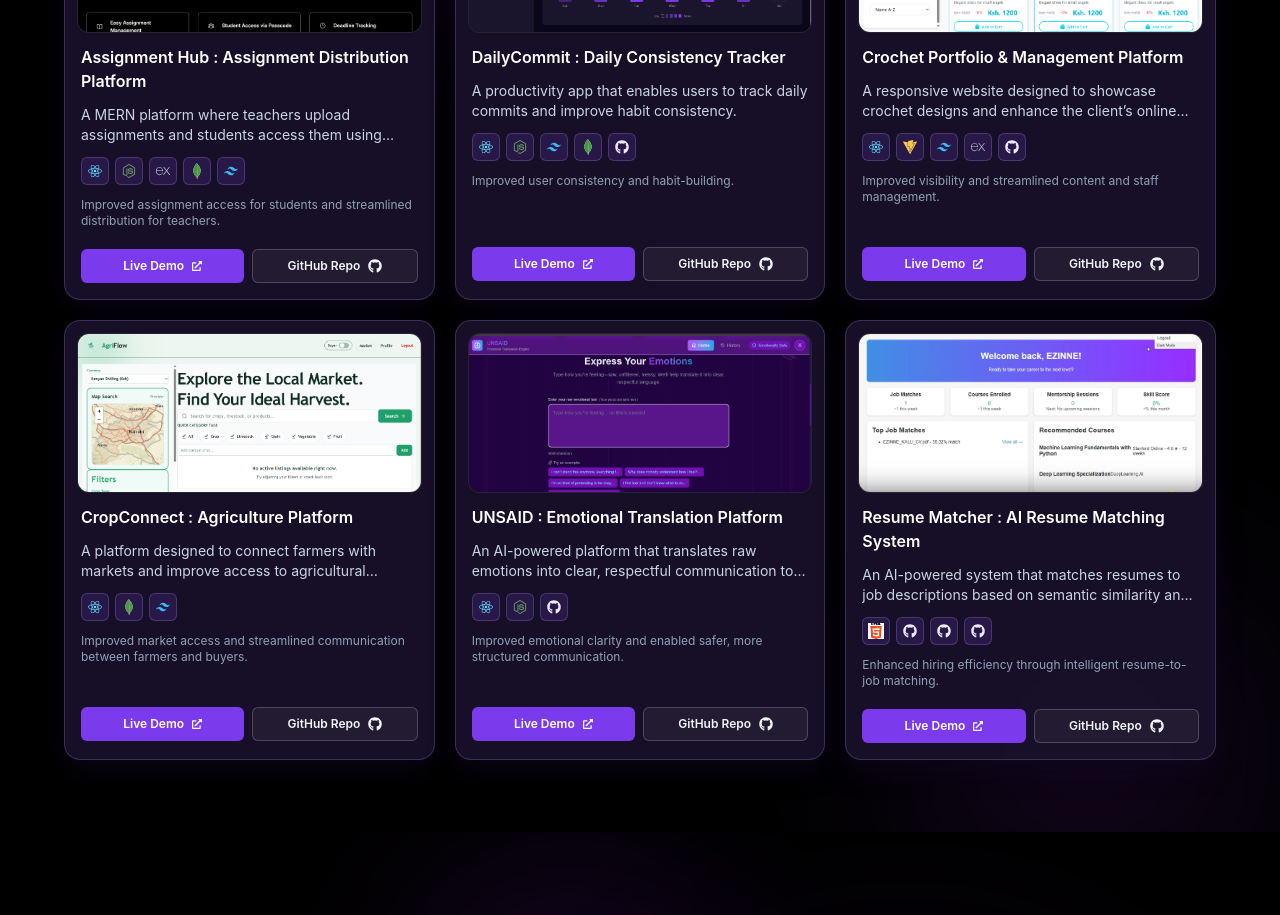
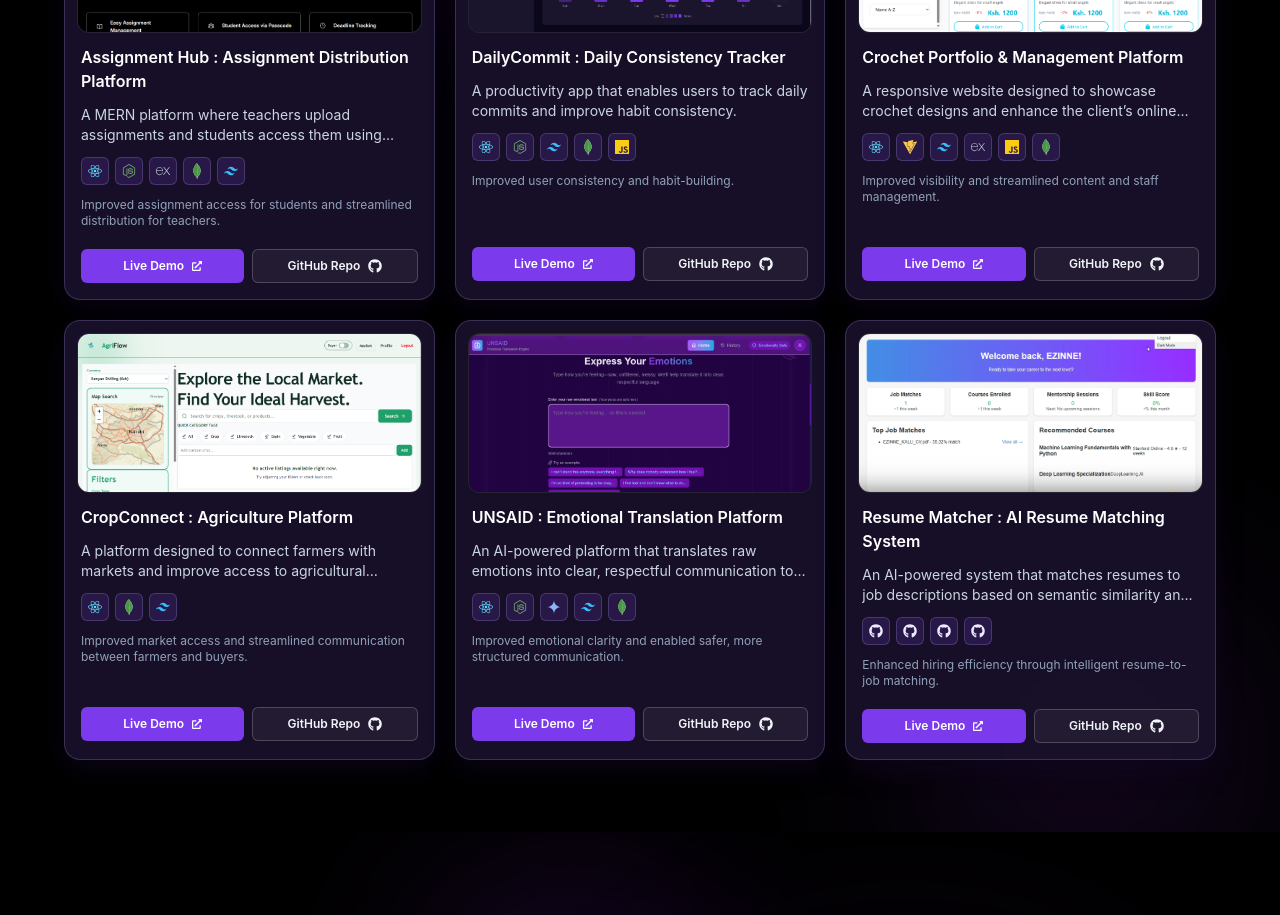
Before and after one commit to Winney360/Winfred-Nkatha-Portfolio, a React (Vite) app in the folder client/: page / in a window 1280 px wide. Shown: the part 2060-2975 px from the top of the page. Built offline with nearby package versions, Linux system fonts and the light colour scheme; no server answers.

Commit message:
refactor(Projects): update tech stack and add new technology icons for clarity

```diff
--- a/client/src/sections/Projects.jsx
+++ b/client/src/sections/Projects.jsx
@@ -12,6 +12,8 @@ import resumePreview from "../assets/projects/resume.png";
 import {
   SiChartdotjs,
   SiExpress,
+  SiGooglegemini,
+  SiJavascript,
   SiMongodb,
   SiNextdotjs,
   SiPostgresql,
@@ -52,7 +54,7 @@ const projectsData = [
     description: "A responsive website designed to showcase crochet designs and enhance the client’s online presence.",
     image: crochetPreview,
     imageAlt: "Crochet Portfolio preview",
-    tech: ["React", "Vite", "Tailwind CSS", "Express", ""],
+    tech: ["React", "Vite", "Tailwind CSS", "Express", "JavaScript", "MongoDB"],
     impact: "Improved visibility and streamlined content and staff management.",
     live: "https://shikuku-crochet.vercel.app/",
     github: "https://github.com/Winney360/Crochet.git",
@@ -76,7 +78,7 @@ const projectsData = [
     description: "An AI-powered platform that translates raw emotions into clear, respectful communication to help users express themselves effectively.",
     image: unsaidPreview,
     imageAlt: "UNSAID preview",
-    tech: ["React", "Node.js", "google-generative-ai"],
+    tech: ["React", "Node.js", "gemini-1.5-pro", "Tailwind CSS", "MongoDB"],
     impact: "Improved emotional clarity and enabled safer, more structured communication.",
     live: "https://unsaid-green.vercel.app/",
     github: "https://github.com/Winney360/Unsaid.git",
@@ -88,7 +90,7 @@ const projectsData = [
     description: "An AI-powered system that matches resumes to job descriptions based on semantic similarity and relevance.",
     image: resumePreview,
     imageAlt: "Resume Matcher preview",
-    tech: ["HTML","CSS",  "python", "TensorFlow"],
+    tech: ["HTML5","CSS3",  "python", "TensorFlow"],
     impact: "Enhanced hiring efficiency through intelligent resume-to-job matching.",
     live: "https://www.loom.com/share/89ffd0ec4ac24f2f9fb45f3b6225fb99?sid=743ae42e-4231-4e82-bd04-f2be17f53eb4",
     github: "https://github.com/ireneiroha/Building_AI_Powered_Job_Description_and_Resume_Matching_System.git",
@@ -107,6 +109,9 @@ const techIcons = {
   "Tailwind CSS": SiTailwindcss,
   TypeScript: SiTypescript,
   "Chart.js": SiChartdotjs,
+  JavaScript: SiJavascript,
+  "gemini-1.5-pro": SiGooglegemini,
+  "google-generative-ai": SiGooglegemini,
   Vite: SiVite,
   "Next.js": SiNextdotjs,
   Supabase: SiSupabase,
@@ -122,6 +127,9 @@ const techIconColors = {
   "Tailwind CSS": "text-[#38bdf8]",
   TypeScript: "text-[#3178c6]",
   "Chart.js": "text-[#ff6384]",
+  JavaScript: "text-[#facc15]",
+  "gemini-1.5-pro": "text-[#8ab4f8]",
+  "google-generative-ai": "text-[#8ab4f8]",
   Vite: "text-[#f9c74f]",
   "Next.js": "text-[#f5f5f5]",
   Supabase: "text-[#3ecf8e]",
```
